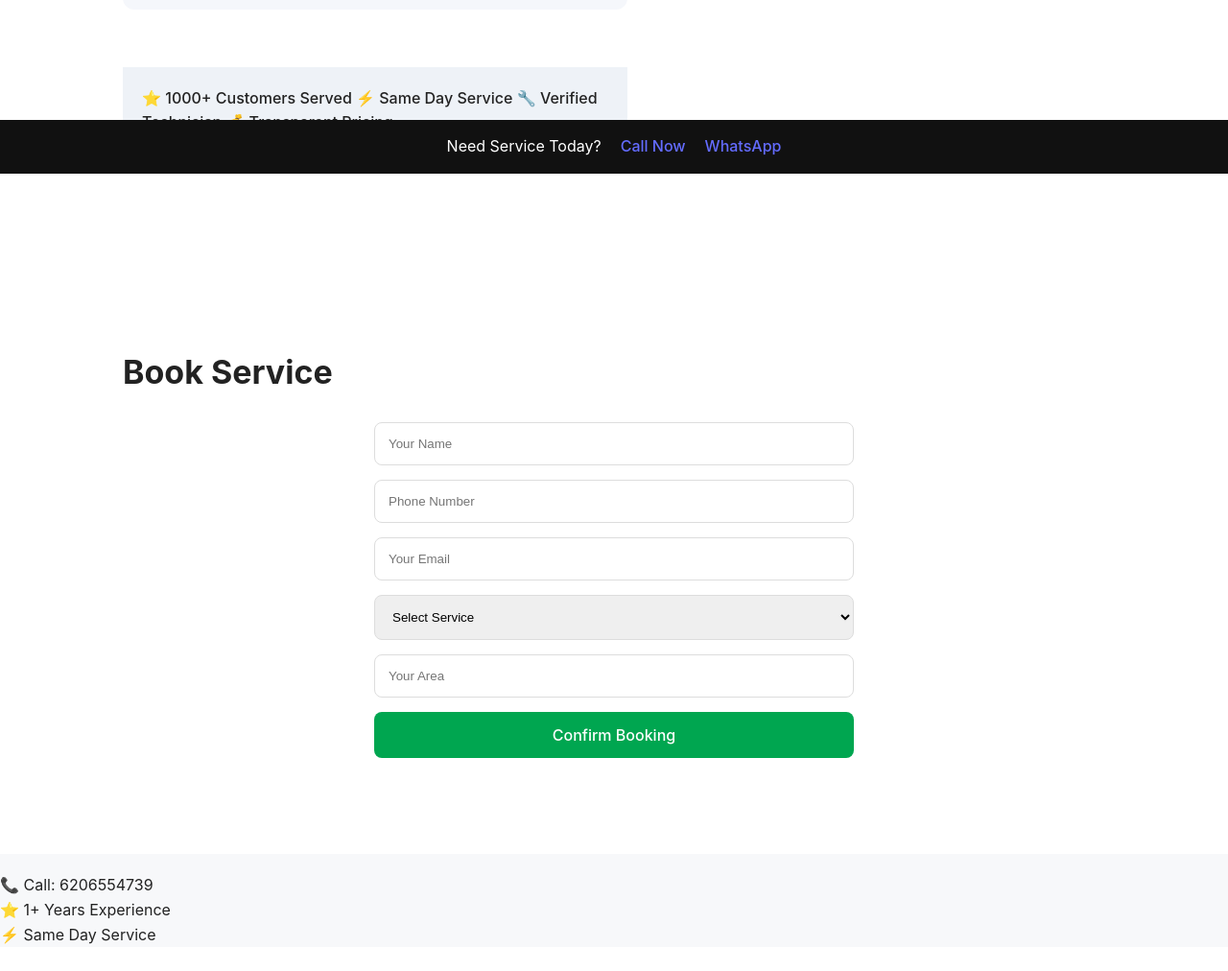
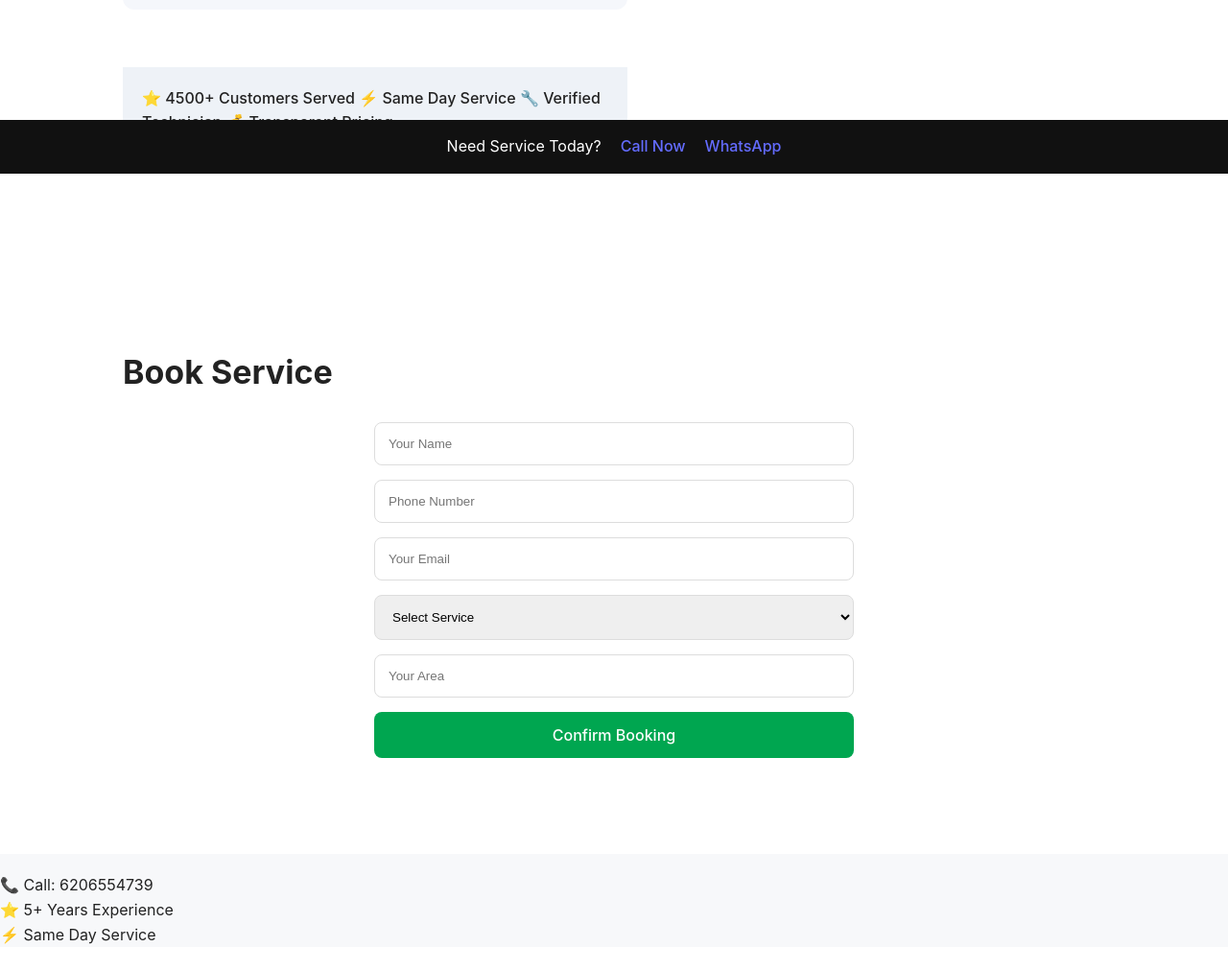
Before and after one commit to Rishabh-chaurasia/roshan-chimney-service, a React (Vite) app in the folder roshan-chimney-service/: page / in a window 1280 px wide. Shown: the part 619-1631 px from the top of the page at 96% size. Built offline with nearby package versions, Linux system fonts and the light colour scheme.

Commit message:
New Update

```diff
--- a/roshan-chimney-service/index.html
+++ b/roshan-chimney-service/index.html
@@ -18,13 +18,13 @@
   <meta name="robots" content="index, follow" />
 
   <!-- Canonical -->
-  <link rel="canonical" href="https://roshan-chimney-service.vercel.app/" />
+  <link rel="canonical" href="https://chimneyservicencr.in" />
 
   <!-- Open Graph (Social Sharing) -->
   <meta property="og:title" content="Chimney Service and Repair NCR" />
   <meta property="og:description" content="Trusted chimney cleaning and repair across Delhi NCR. Same day service available." />
   <meta property="og:type" content="website" />
-  <meta property="og:url" content="https://roshan-chimney-service.vercel.app/" />
+  <meta property="og:url" content="https://chimneyservicencr.in/" />
 
   <!-- Local SEO -->
    <meta name="keywords" content="
--- a/roshan-chimney-service/src/components/Hero.jsx
+++ b/roshan-chimney-service/src/components/Hero.jsx
@@ -42,7 +42,7 @@ chimney repair Noida and chimney service NCR with same day service.
         <img src="https://hometriangle.com/imagecache/media/523298/package.png"/>
       </div>
 <div className="trust-strip">
-  ⭐ 1000+ Customers Served
+  ⭐ 4500+ Customers Served
   ⚡ Same Day Service
   🔧 Verified Technician
   💰 Transparent Pricing
--- a/roshan-chimney-service/src/components/TrustBar.jsx
+++ b/roshan-chimney-service/src/components/TrustBar.jsx
@@ -3,7 +3,7 @@ function TrustBar() {
     <section className="trust-bar">
 
       <div>📞 Call: 6206554739</div>
-      <div>⭐ 1+ Years Experience</div>
+      <div>⭐ 5+ Years Experience</div>
       <div>⚡ Same Day Service</div>
 
     </section>
```
Also changed, not shown: roshan-chimney-service/public/13802389.png (added).
